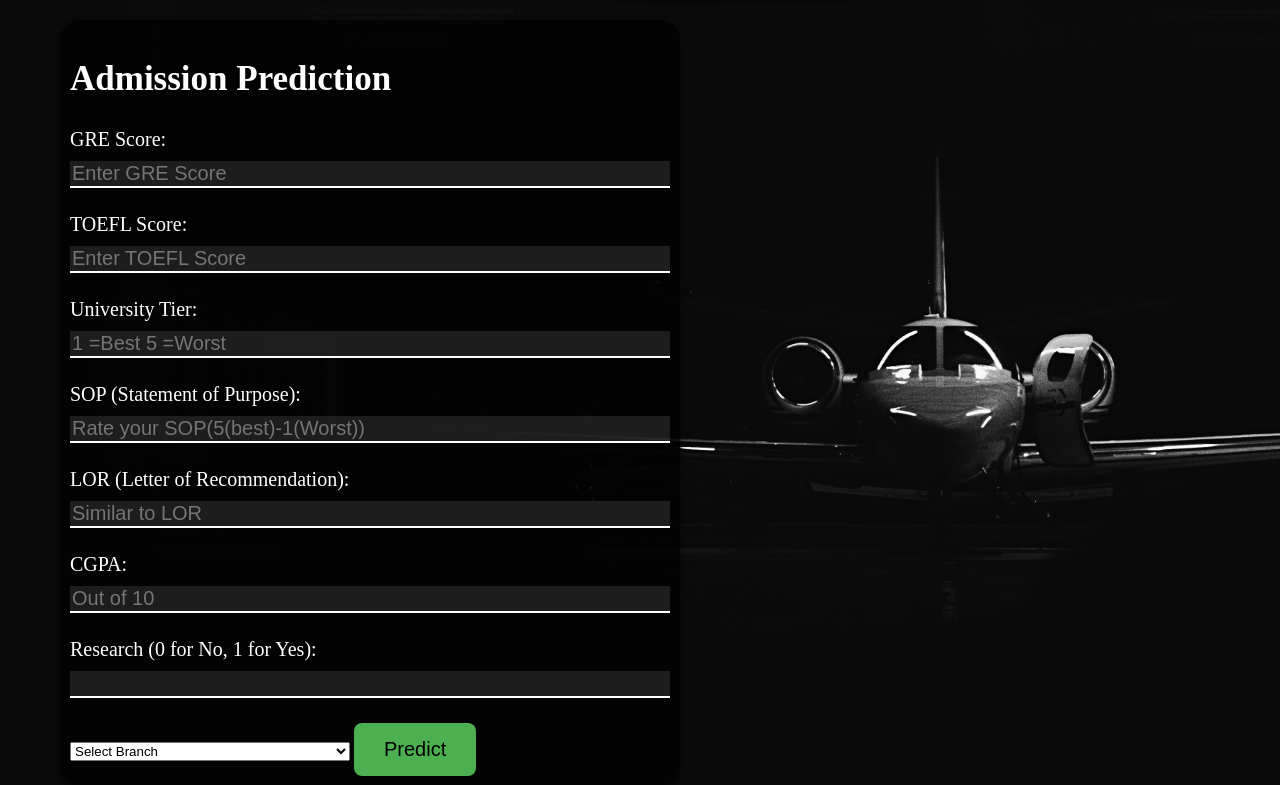
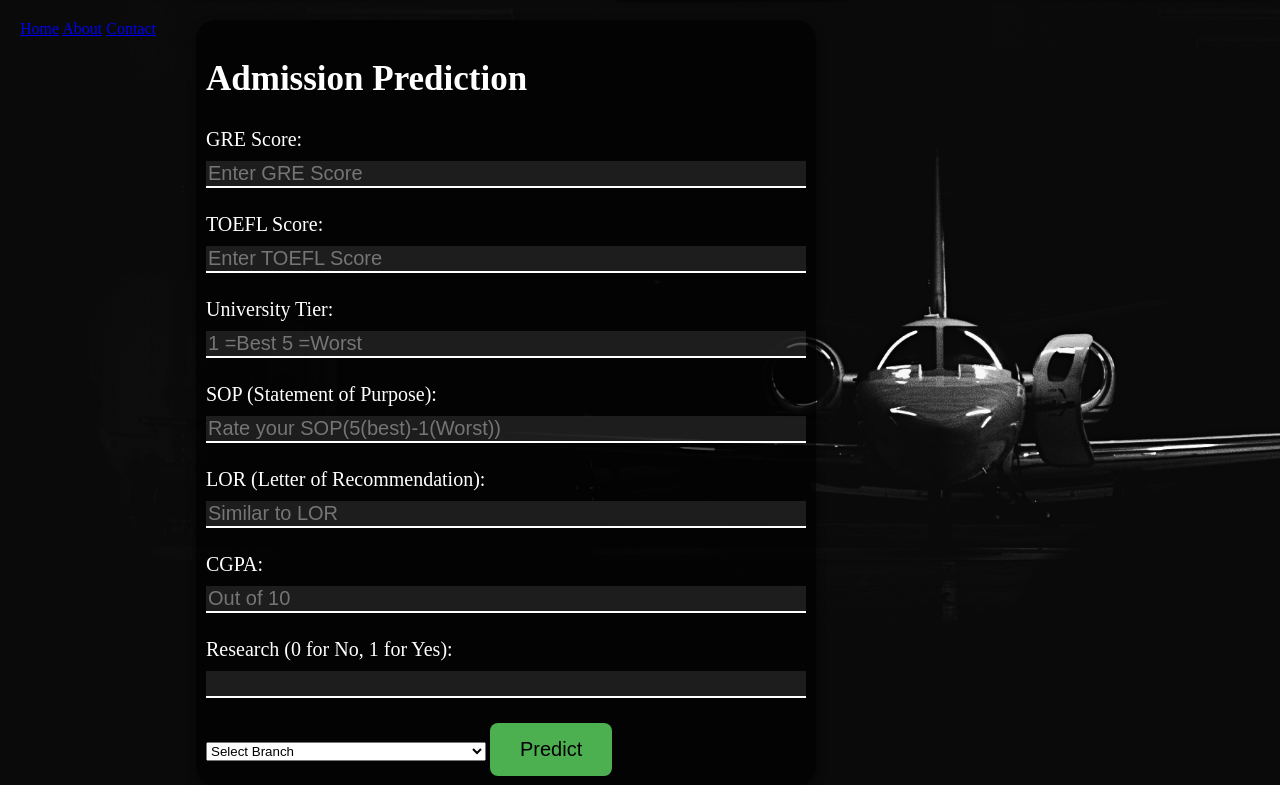
Before and after one commit to KartikeySapkal/Python-ML, a Flask app: page / in a window 1280 px wide. Shown: the top 785 px of the page. Run offline with Flask 3, Linux system fonts and the light colour scheme; parts of the project's set-up code (start-up, migrations or seed data) failed here and were passed over.

Commit message:
Update index.html

```diff
--- a/Technodium/templates/index.html
+++ b/Technodium/templates/index.html
@@ -7,9 +7,51 @@
     <title>Admission Prediction</title>
     <link rel="stylesheet" type="text/css" href="{{ url_for('static', filename='styles.css') }}">
 
+    <!-- <style>
+        /* Style for the navbar */
+        .navbar {
+            /* background-color: #070155; */
+            color: white;
+            padding: 10px 20px;
+            position: absolute;
+            margin: 5px;
+            top: 10px;
+            right: 20px;
+        }
+
+        /* Style for the navbar links */
+        .navbar a {
+            color: white;
+            text-decoration: none;
+            margin-left: 15px;
+            transition: 5ms;
+
+        }
+
+        .navbar a:hover{
+            color: rgb(186, 44, 44);
+
+        }
+
+    </style> -->
+
 
 </head>
+
 <body>
+
+
+    <div class="navbar">
+        <a href="#">Home</a>
+        <a href="#">About</a>
+        <a href="#">Contact</a>
+    </div>
+
+
+
+
+
+
     <div class="container mt-5">
         <h2>Admission Prediction</h2>
         <form action="/predict" method="post">
```
